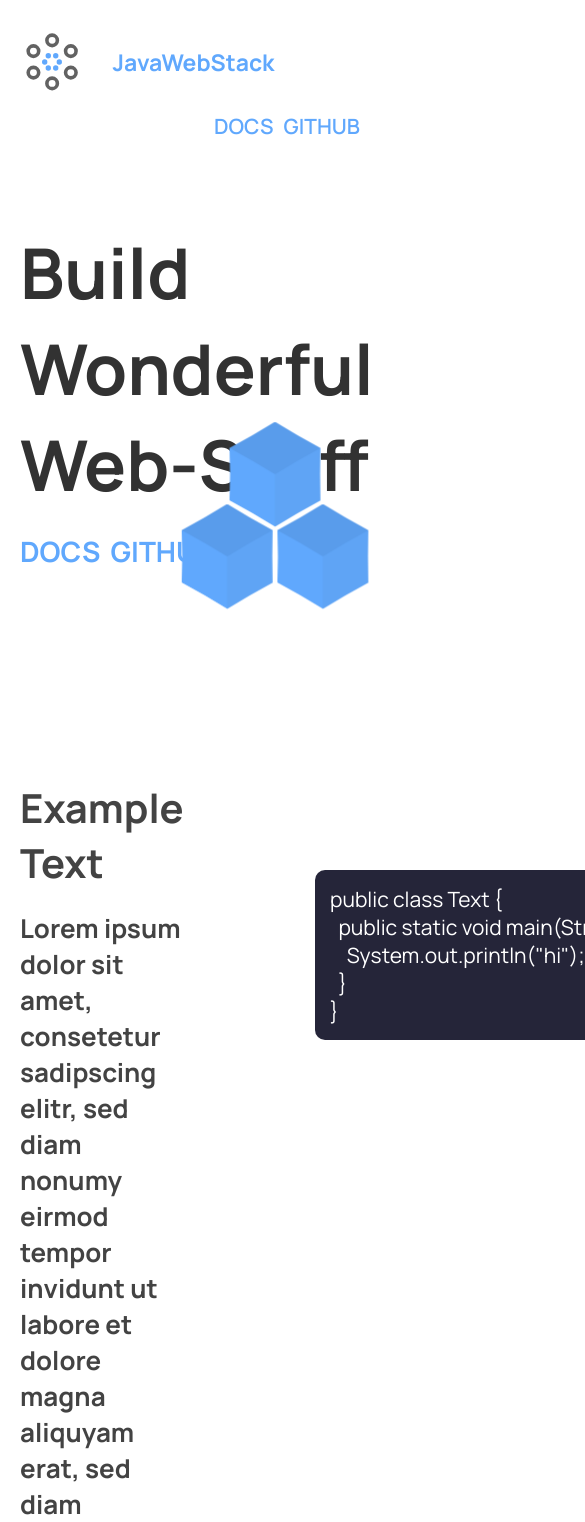
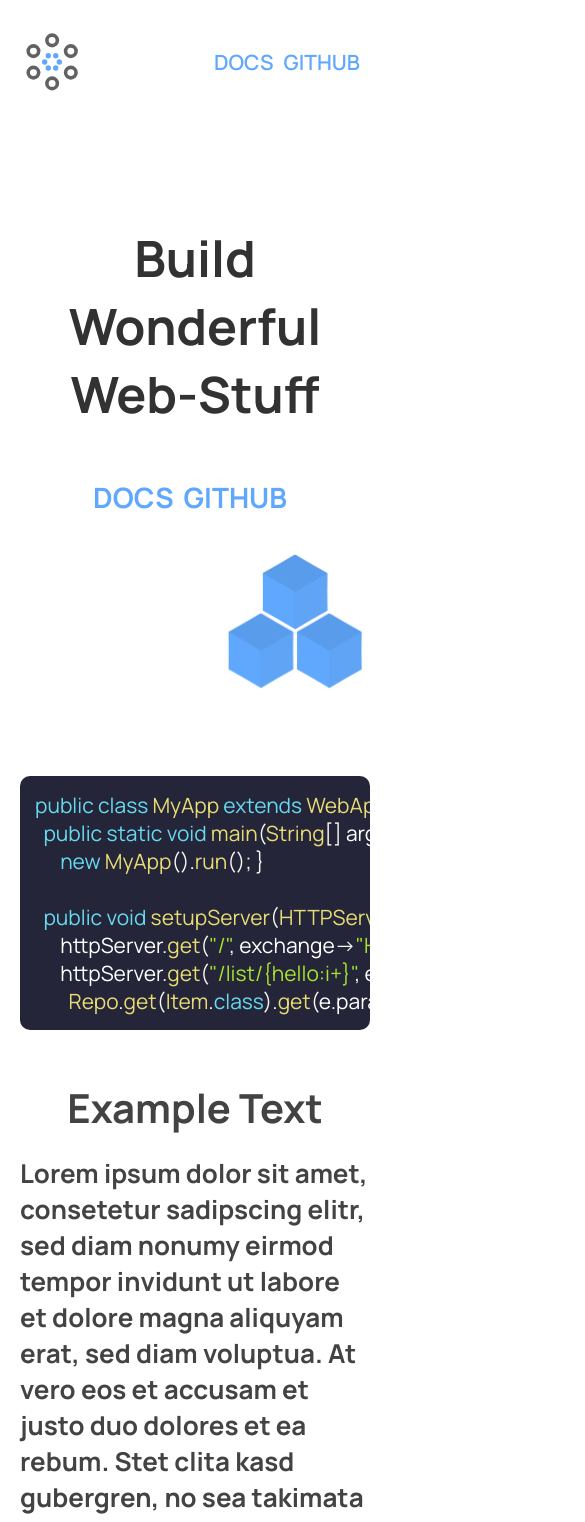
Before and after one commit to JavaWebStack/Docs, a Vue app: page / in a window 390 px wide. Shown: the top 1522 px of the page, 585 px wide, since content can reach past the window. Built offline with nearby package versions, Linux system fonts and the light colour scheme.

Commit message:
Made the everything responsive

```diff
--- a/package.json
+++ b/package.json
@@ -27,7 +27,6 @@
     "eslint": "^6.7.2",
     "eslint-plugin-vue": "^6.2.2",
     "file-loader": "^6.2.0",
-    "highlight.js": "^10.3.2",
     "markdown-it": "^12.0.2",
     "node-sass": "^4.14.1",
     "raw-loader": "^4.0.2",
--- a/src/assets/docs/structure.js
+++ b/src/assets/docs/structure.js
@@ -27,7 +27,13 @@ export default {
                             name: "annotations",
                             title: "Annotations",
                             content: require("./orm/getting-started.md").default,
-                            children: []
+                            children: [
+                                {
+                                    name: "get",
+                                    title: "@Get",
+                                    content: require("./orm/getting-started.md").default
+                                },
+                            ]
                         }
                     ]
                 },
--- a/src/assets/scss/app.scss
+++ b/src/assets/scss/app.scss
@@ -68,3 +68,12 @@ html {
         }
     }
 }
+
+
+@media screen and (max-width: 720px){
+    #page {
+        &.docs {
+            margin-left: 0px;
+        }
+    }
+}
--- a/src/components/Footer.vue
+++ b/src/components/Footer.vue
@@ -96,4 +96,13 @@
 
     }
 }
+
+
+@media screen and (max-width: 720px){
+    #footer {
+        &.docs {
+            margin-left: 0px;
+        }
+    }
+}
 </style>
--- a/src/components/Navigation.vue
+++ b/src/components/Navigation.vue
@@ -1,6 +1,10 @@
 <template>
     <div >
         <div id="nav" :class="{docs: $route.meta.docs}">
+            <svg @click="navigationOpened = !navigationOpened" id="open-sidebar" viewBox="0 0 16 16" class="bi bi-list" fill="currentColor" xmlns="http://www.w3.org/2000/svg">
+            <path v-if="!navigationOpened" fill-rule="evenodd" d="M2.5 11.5A.5.5 0 0 1 3 11h10a.5.5 0 0 1 0 1H3a.5.5 0 0 1-.5-.5zm0-4A.5.5 0 0 1 3 7h10a.5.5 0 0 1 0 1H3a.5.5 0 0 1-.5-.5zm0-4A.5.5 0 0 1 3 3h10a.5.5 0 0 1 0 1H3a.5.5 0 0 1-.5-.5z"/>
+            <path v-else fill-rule="evenodd" d="M4.646 4.646a.5.5 0 0 1 .708 0L8 7.293l2.646-2.647a.5.5 0 0 1 .708.708L8.707 8l2.647 2.646a.5.5 0 0 1-.708.708L8 8.707l-2.646 2.647a.5.5 0 0 1-.708-.708L7.293 8 4.646 5.354a.5.5 0 0 1 0-.708z"/>
+            </svg>
             <router-link id="logo" to="/">
                 <img src="../assets/img/icon.svg">
                 <span>
@@ -13,7 +17,7 @@
             </div>
         </div>
 
-        <div id="docs-sidenav" v-if="$route.meta.docs">
+        <div id="docs-sidenav" v-if="$route.meta.docs && !(!navigationOpened && mobile)">
             <NavigationEntry :structure="structure" path="/docs" :indent="21" />
         </div>
 
@@ -25,7 +29,14 @@ import structure from "../assets/docs/structure.js";
 export default {
     data: function(){
         return {
-            structure
+            structure,
+            navigationOpened: false,
+            mobile: false
+        }
+    },
+    mounted(){
+        window.onresize = ()=>{
+            this.mobile = window.innerWidth < 720
         }
     },
     components: {
@@ -57,6 +68,14 @@ export default {
             font-weight: 700;
             font-size: 23px;
         }
+    }
+
+    #open-sidebar {
+        width:  35px;
+        height: 35px;
+        display: none;
+        vertical-align: middle;
+        margin-right: 15px;
     }
 
     .links {
@@ -108,4 +127,16 @@ export default {
     overflow: auto;
 
 }
+
+@media screen and (max-width: 720px){
+    #logo {
+        span {
+            display: none;
+        }
+    }
+
+    #nav.docs #open-sidebar {
+        display: inline-block;
+    }
+}
 </style>
--- a/src/store/index.js
+++ b/src/store/index.js
@@ -3,8 +3,10 @@ import Vuex from 'vuex'
 
 Vue.use(Vuex)
 
-export default new Vuex.Store({
+const store = new Vuex.Store({
   state: {
+    state:{
+    }
   },
   mutations: {
   },
@@ -13,3 +15,4 @@ export default new Vuex.Store({
   modules: {
   }
 })
+export default store
--- a/src/views/Doc.vue
+++ b/src/views/Doc.vue
@@ -1,6 +1,6 @@
 <template>
     <div id="doc">
-        <div style="width: 100%; padding-left: 15%; padding-right: 15%; padding-top: 50px; padding-bottom: 50px;">
+        <div id="doc-body">
             <h1 id="doc-title">{{$route.meta.title}}</h1>
             <vue-markdown ref="content" id="markdown-contents" @rendered="onRender" :source="$route.meta.content" />
         </div>
@@ -36,7 +36,19 @@ export default {
 </script>
 
 <style lang="scss" scoped>
-#doc-title {
 
+#doc-body {
+    width: 100%;
+    padding-left: 15%;
+    padding-right: 15%;
+    padding-top: 50px;
+    padding-bottom: 50px;
+}
+@media screen and (max-width: 720px){
+    #doc-body {
+        padding-left: 0px;
+        padding-right: 0px;
+    padding-top: 0px;
+    }
 }
 </style>
--- a/src/views/Home.vue
+++ b/src/views/Home.vue
@@ -55,16 +55,19 @@
 /*
 https://github.com/miaolz123/vue-markdown
 */
-import hljs from "highlight.js";
+import Prismjs from "prismjs";
 
 export default {
   name: 'Home',
   data:()=>({
-    exampleCode: hljs.highlightAuto(`public class Text {
+    exampleCode: Prismjs.highlight(`public class MyApp extends WebApplication {
   public static void main(String[] args){
-    System.out.println("hi");
-  }
-}`).value
+      new MyApp().run(); }
+
+  public void setupServer(HTTPServer httpServer) {
+      httpServer.get("/", exchange->"Hello world!");
+      httpServer.get("/list/{hello:i+}", e ->
+        Repo.get(Item.class).get(e.parameters.get("item")));`, Prismjs.languages.java, 'java')
   }),
   components: {
   }
@@ -118,6 +121,7 @@ export default {
   }
   #code-block {
     background: #252539;
+    overflow: auto;
     left: 50%;
     color: #FFF;
     border-radius: 10px;
@@ -186,4 +190,56 @@ export default {
     transform: none;
   }
 }
+
+@media screen and (max-width: 720px){
+  #top {
+    max-width: 100%;
+    width: 100%;
+    margin: auto;
+    margin-top: 130px;
+    h1 {
+      font-size: 50px;
+      margin-bottom: 20px;
+      color: #323232;
+      text-align: center;
+    }
+    .links {
+      text-align: center;
+      margin-top: 50px;
+    }
+    svg {
+      margin-top: 30px;
+      margin-bottom: 80px;
+      position: static;
+      float: right;
+      width: 150px;
+      height: 150px;
+    }
+  }
+  #example {
+  width: 100%;
+  margin-top: 200px;
+  margin-bottom: 100px;
+  #description {
+    width: 100%;
+    h1 {
+      text-align: center;
+    }
+  }
+
+  #code-block {
+    float: none;
+    width: 100%;
+    position: static;
+    margin-left: 0px;
+    margin-top: 0px;
+    margin-bottom: 50px;
+    code {
+      pre {
+        font-size: 21px;
+      }
+    }
+  }
+}
+}
 </style>
```
Also changed, not shown: 2 other files (tests, documents, lock files or other folders).
